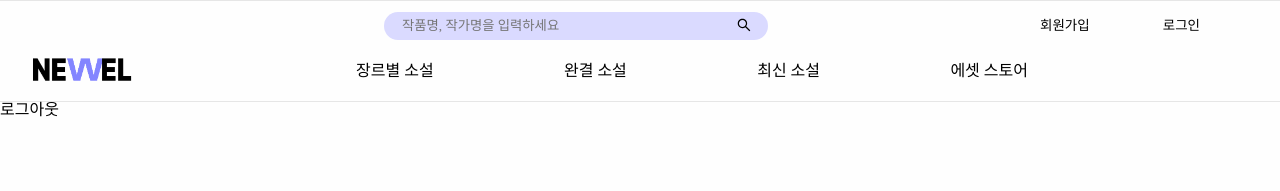
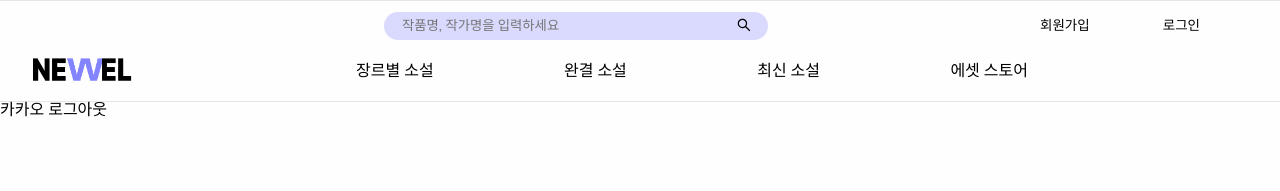
Before and after one commit to qgw13467/nevvel, a Next.js app in the folder frontend/nevvel/: page /logout in a window 1280 px wide. Shown: the top 191 px of the page. Built offline with nearby package versions, Linux system fonts and the light colour scheme.

Commit message:
feat: 로그아웃 url 추가

```diff
--- a/frontend/nevvel/src/pages/logout/index.tsx
+++ b/frontend/nevvel/src/pages/logout/index.tsx
@@ -1,9 +1,17 @@
 import styled from "styled-components";
 
 function Logout() {
-  return <Wrapper>로그아웃</Wrapper>;
+  const kakaoLogout = "http://k8d106.p.ssafy.io/api/users/logout";
+
+  return (
+    <Wrapper>
+      <LogoutBtn href={kakaoLogout}>카카오 로그아웃</LogoutBtn>
+    </Wrapper>
+  );
 }
 
 export default Logout;
 
 const Wrapper = styled.div``;
+
+const LogoutBtn = styled.a``;
```
Also changed, not shown: frontend/nevvel/src/pages/login/index.tsx (+3 -4 lines).
